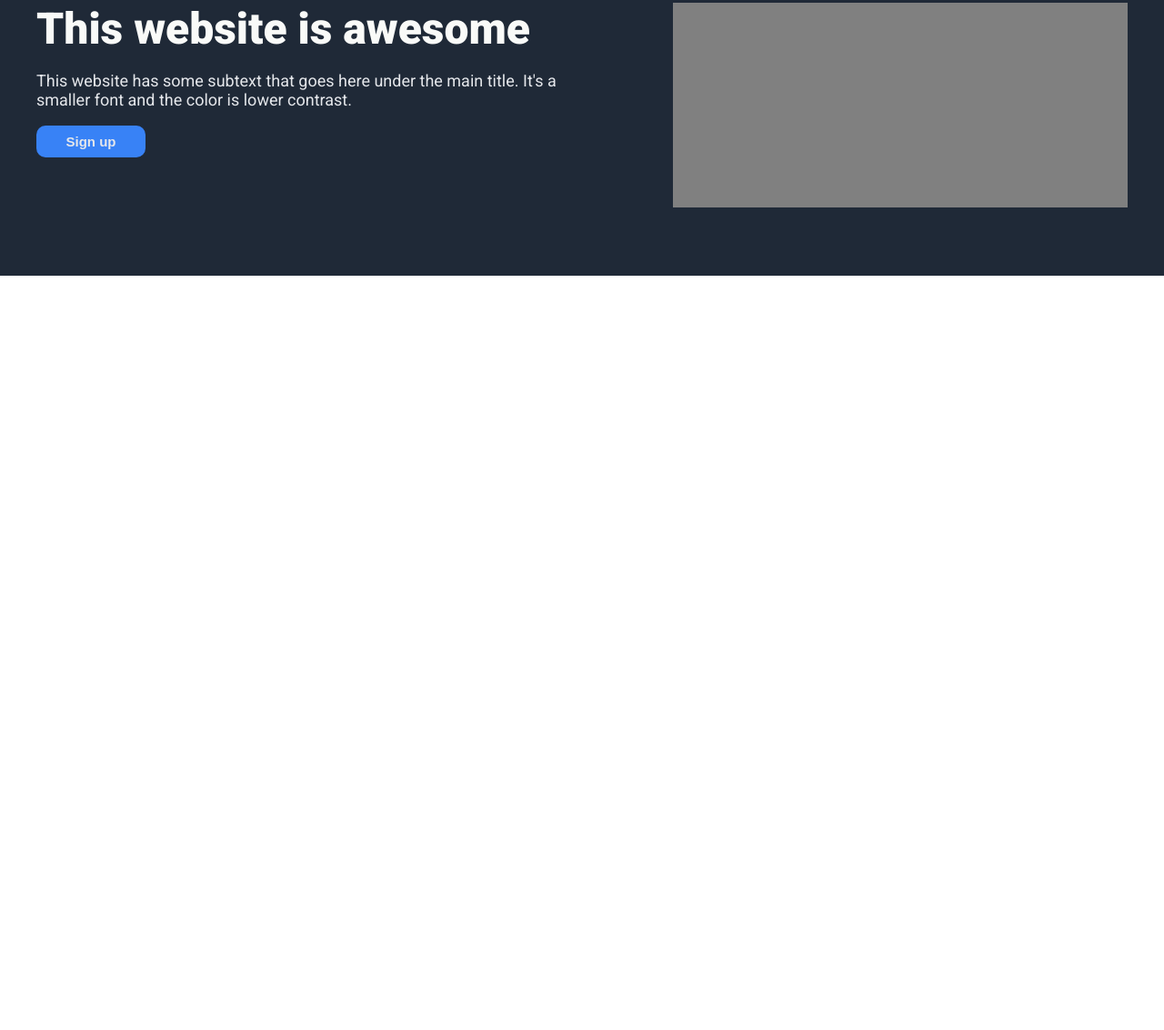
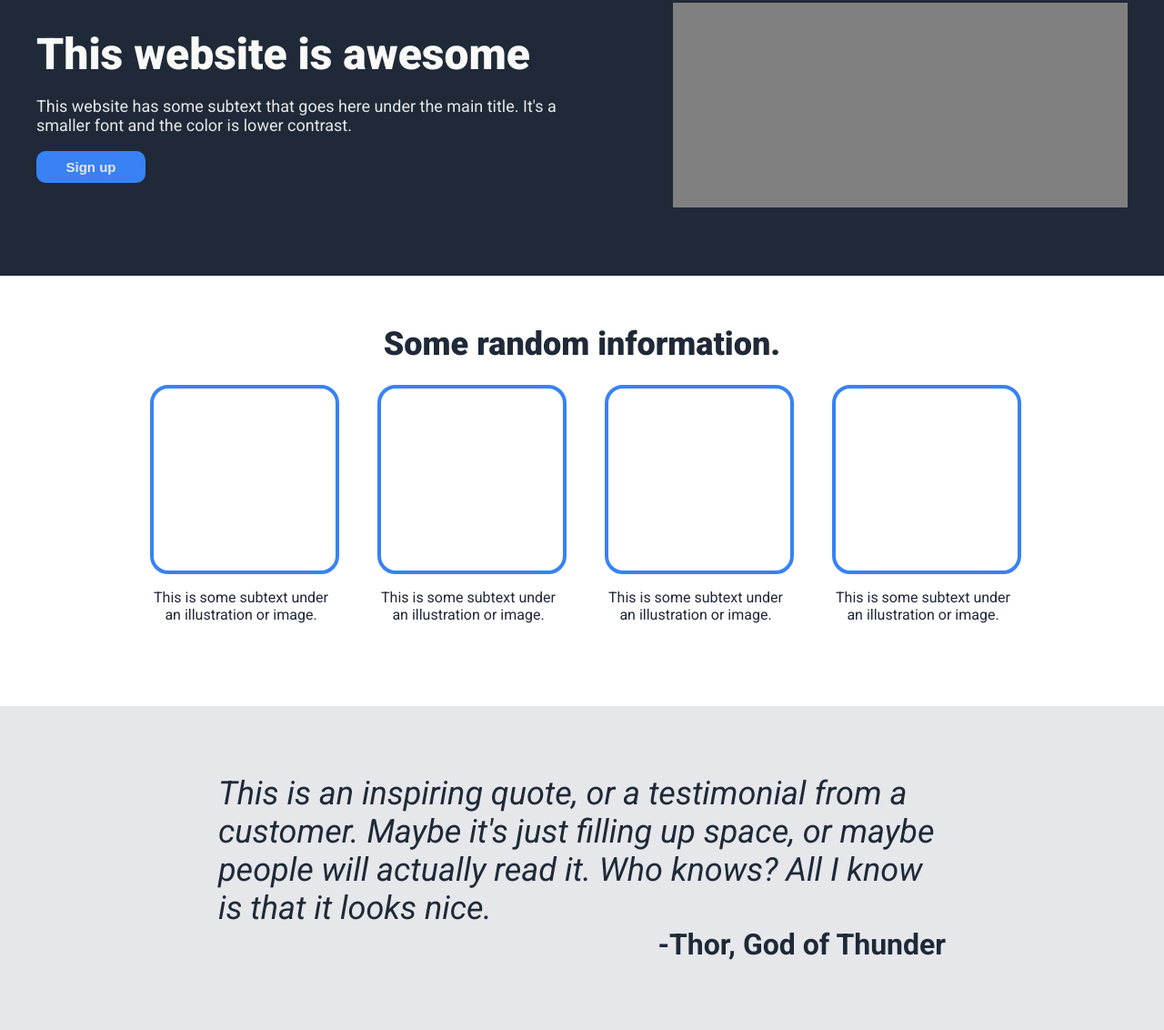
Before and after one commit to dotAugis/odin-landing-page, a plain HTML site: page index.html in a window 1280 px wide. Shown: the part 125-1257 px from the top of the page at 91% size. Before the commit the page ends 800 px from the top, so only its background shows below. Drawn offline with Linux system fonts and the light colour scheme.

Commit message:
Continuing with the layout.

```diff
--- a/index.html
+++ b/index.html
@@ -7,6 +7,7 @@
     <title>Whispering Woods</title>
 </head>
 <body>
+    <header>
         <nav>
             <div class="container">
                 <div class="logo">LOGO</div>
@@ -19,16 +20,69 @@
                 </div>
             </div>
         </nav>
+    </header>
 
     <main>
         <div class="container">
-            <div class="header">
+
+            <div class="blueBackground">
+                <div class="rowOne">
+                    <div class="rowOneText">
                         <h1>This website is awesome</h1>
                         <p>This website has some subtext that goes here under the main title. It's a smaller font and the color is lower contrast.</p>
                         <button>Sign up</button>
                     </div>
-            <div class="image"></div>
+                    <div class="rowOneImage"></div>
                 </div>
+            </div>
+
+                <div class="rowTwo">
+                    <h1>Some random information.</h1>
+                    <div class="cubesContainer">
+
+                        <div class="cube">
+                            <div class="cubeShape"></div>
+                            <div class="cubeText">
+                                <p>This is some subtext under an illustration or image.</p>
+                            </div>
+                        </div>
+
+                        <div class="cube">
+                            <div class="cubeShape"></div>
+                            <div class="cubeText">
+                                <p>This is some subtext under an illustration or image.</p>
+                            </div>
+                        </div>
+
+                        <div class="cube">
+                            <div class="cubeShape"></div>
+                            <div class="cubeText">
+                                <p>This is some subtext under an illustration or image.</p>
+                            </div>
+                        </div>
+
+                        <div class="cube">
+                            <div class="cubeShape"></div>
+                            <div class="cubeText">
+                                <p>This is some subtext under an illustration or image.</p>
+                            </div>
+                        </div>
+
+                    </div>
+                </div>
+
+                <div class="grayBackground">
+                    <div class="rowThree">
+                        <p><i>This is an inspiring quote, or a testimonial from a customer. Maybe it's just filling up space, or maybe people will actually read it. Who knows? All I know is that it looks nice.</i></p>
+                        <h1>-Thor, God of Thunder</h1>
+                    </div>
+                </div>
+
+
+
+
+        </div>
+
     </main>
 
     <footer>
--- a/style.css
+++ b/style.css
@@ -1,12 +1,20 @@
 @import url('https://fonts.googleapis.com/css2?family=Roboto:ital,wght@0,100;0,300;0,400;0,500;0,700;0,900;1,100;1,300;1,400;1,500;1,700;1,900&display=swap');
+
+/* colors */
+
+.blueBackground {
+    background-color: #1F2937;
+}
+
+.grayBackground {
+    background-color: #E5E7EB;
+}
 
 body {
     font-family: 'Roboto', sans-serif;
     box-sizing: border-box;
     padding: 0;
     margin: 0;
-    display: flex;
-    flex-direction: column;
     color: red;
 }
 
@@ -21,7 +29,7 @@ nav .logo {
     color: #F9FAF8;
 }
 
-nav .container, main .container {
+nav .container, .rowOne, .rowTwo, .rowThree {
     display: flex;
     justify-content: space-between;
     align-items: center;
@@ -48,22 +56,17 @@ nav a:hover {
     color: #3882F6;
 }
 
-/* main */
+/* row 1 */
 
-main {
-    background-color: #1F2937;
+.rowOne {
+    padding: 75px 0 75px 0;
 }
 
-main .container {
-    padding: 75px 0 75px 0;
-    align-items: start;
-}
-
-main .header {
+.rowOneText {
     flex-basis: 50%;
 }
 
-main .header h1 {
+.rowOneText h1 {
     font-size: 48px;
     font-weight: 900;
     color: #F9FAF8;
@@ -71,19 +74,19 @@ main .header h1 {
     margin: 0;
 }
 
-main .header p {
+.rowOneText p {
     font-size: 18px;
     color: #E5E7EB;
 }
 
-main .image {
+.rowOneImage {
     background-color: gray;
     max-width: 500px;
     height: 225px;
     flex-basis: 50%;
 }
 
-main button {
+.rowOne button {
     background-color: #3882F6;
     border: none;
     border-radius: 10px;
@@ -93,3 +96,59 @@ main button {
     font-weight: bold;
     font-size: 15px;
 }
+
+/* row 2 */
+
+.rowTwo {
+    display: flex;
+    flex-direction: column;
+    padding: 30px 0 75px 0;
+}
+
+.rowTwo h1 {
+    font-size: 36px;
+    color: #1F2937;
+    font-weight: 900;
+}
+
+.cubesContainer {
+    display: flex;
+    gap: 50px;
+}
+
+.cube {
+    width: 200px;
+    text-align: center;
+}
+
+.cubeText {
+    color: #1F2937;
+}
+
+.cubeShape {
+    width: 200px;
+    height: 200px;
+    border: 4px solid #3882F6;
+    border-radius: 20px;
+}
+
+/* row 3 */
+
+.rowThree {
+    max-width: 800px;
+    flex-direction: column;
+    align-items: end;
+    padding: 75px 0 75px 0;
+}
+
+.rowThree p {
+    font-size: 36px;
+    font-style: italic;
+    color: #1F2937;
+    margin: 0;
+}
+
+.rowThree h1 {
+    color: #1F2937;
+    margin: 0;
+}
```
Also changed, not shown: 1 other file. Lines whose indentation alone changed are shown as unchanged.
